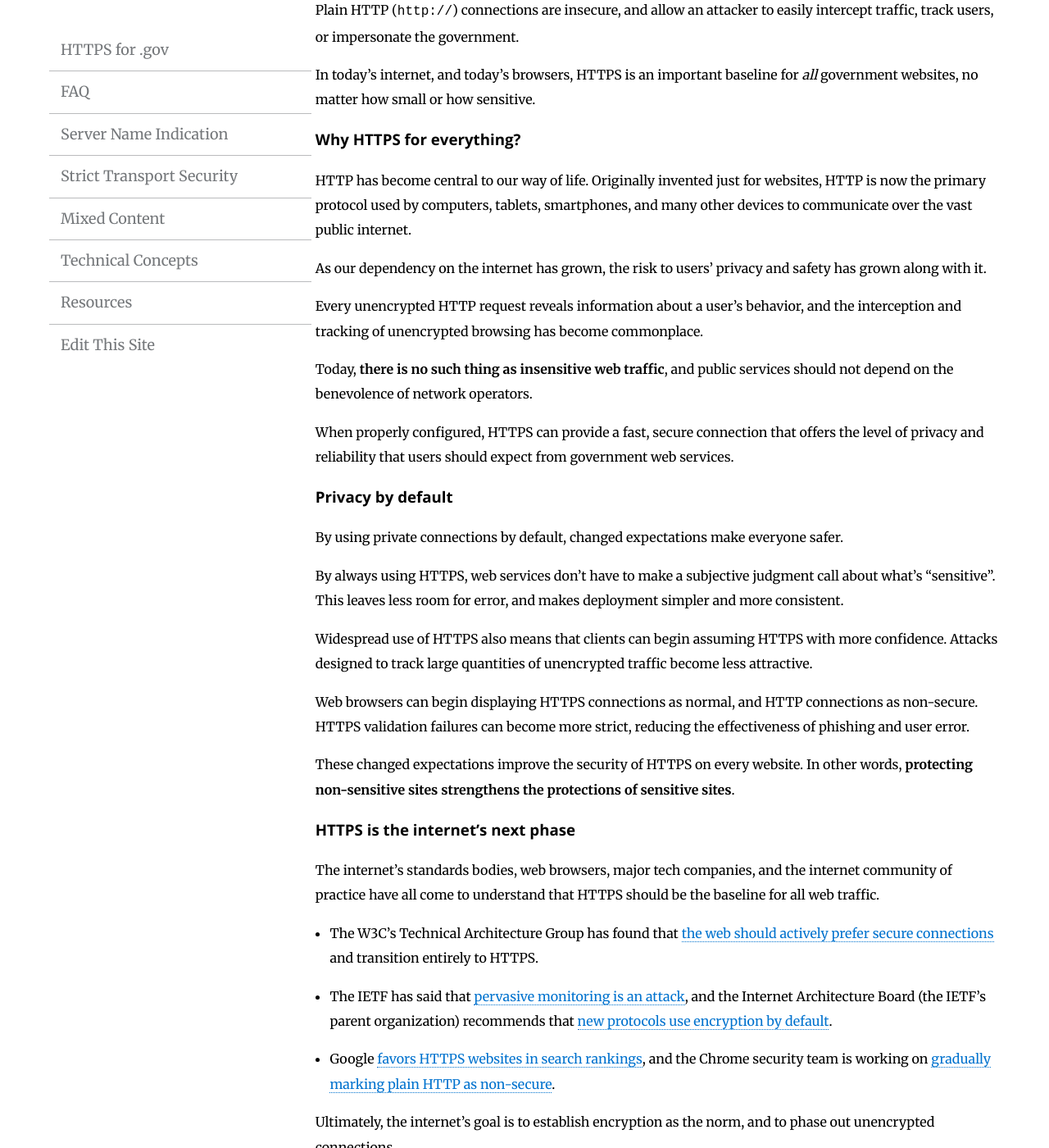
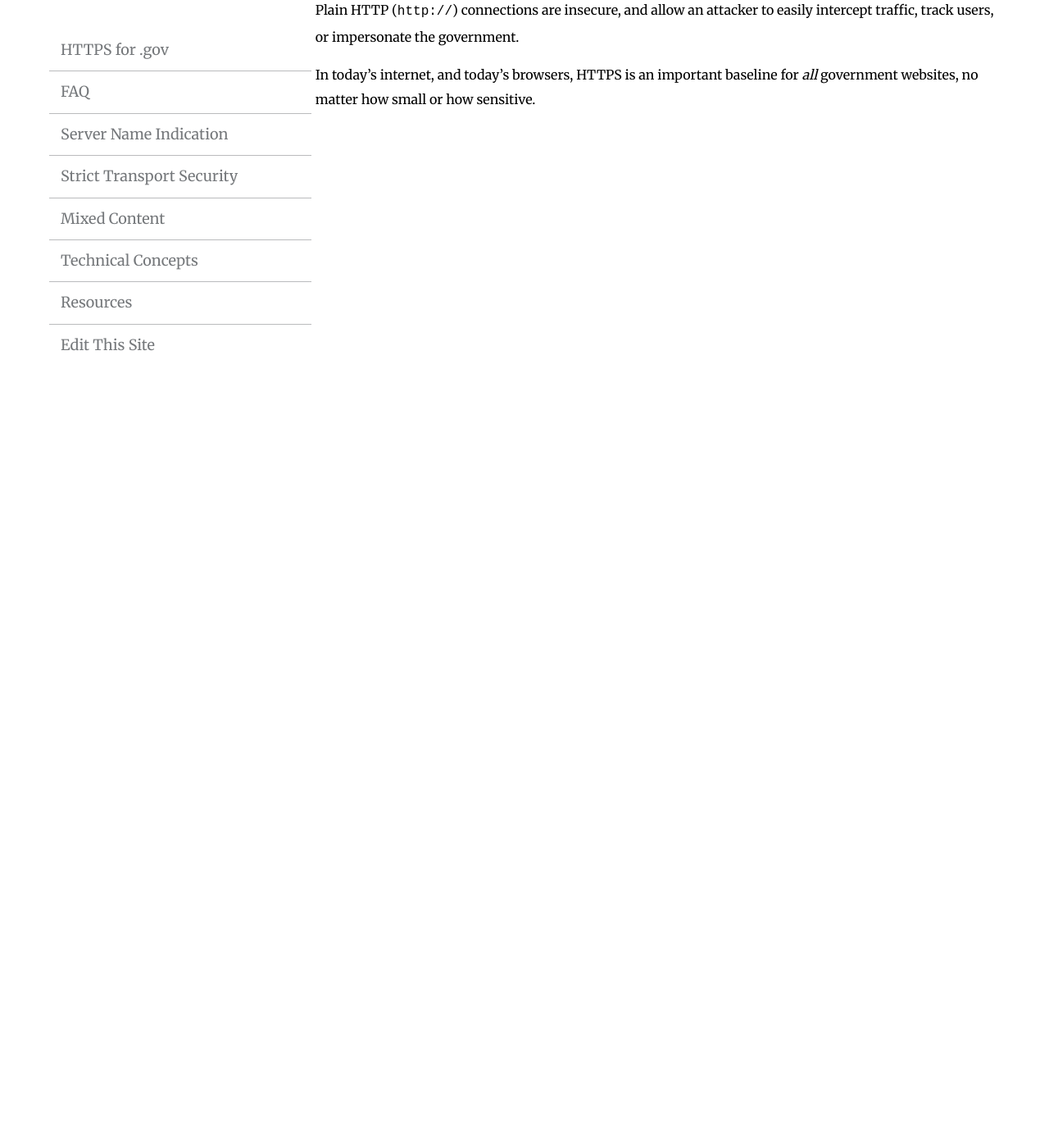
Before and after one commit to GSA/https, a Jekyll site: the page built from pages/index.md, in a window 1280 px wide and 1400 px high, scrolled down 270 px. Shown: the whole window at 82% size. Built offline with Jekyll 4.4.1, drawn with Linux system fonts in a browser that asks for light colours; Markdown is read by kramdown in place of the engine named in the settings; after the commit the page ends 900 px from its top, so only the background shows below that; some of the changed text lies outside the part shown.

Commit message:
rejigger resources, make /everything/ page

```diff
--- a/index.md
+++ b/pages/everything.md
@@ -1,18 +1,8 @@
 ---
 layout: page
-title: HTTPS for .gov
-permalink: /
+title: Why HTTPS for Everything?
+permalink: /everything/
 ---
-
-Government web services should provide reliable content and be protected from impersonation. Users should feel confident that their interactions with government web services are handled in a private manner.
-
-**HTTPS** (`https://`) provides a private encrypted connection across the public internet, and ensures that information has not been modified in transit.
-
-Plain HTTP (`http://`) connections are insecure, and allow an attacker to easily intercept traffic, track users, or impersonate the government.
-
-In today's internet, and today's browsers, HTTPS is an important baseline for _all_ government websites, no matter how small or how sensitive.
-
-### Why HTTPS for everything?
 
 HTTP has become central to our way of life. Originally invented just for websites, HTTP is now the primary protocol used by computers, tablets, smartphones, and many other devices to communicate over the vast public internet.
 
@@ -24,7 +14,7 @@
 
 When properly configured, HTTPS can provide a fast, secure connection that offers the level of privacy and reliability that users should expect from government web services.
 
-### Privacy by default
+## Privacy by default
 
 By using private connections by default, changed expectations make everyone safer.
 
@@ -36,13 +26,14 @@
 
 These changed expectations improve the security of HTTPS on every website. In other words, **protecting non-sensitive sites strengthens the protections of sensitive sites**.
 
-### HTTPS is the internet's next phase
+## HTTPS is the internet's next phase
 
 The internet's standards bodies, web browsers, major tech companies, and the internet community of practice have all come to understand that HTTPS should be the baseline for all web traffic.
 
 * The W3C's Technical Architecture Group has found that [the web should actively prefer secure connections](https://w3ctag.github.io/web-https/) and transition entirely to HTTPS.
 * The IETF has said that [pervasive monitoring is an attack](https://datatracker.ietf.org/doc/rfc7258/), and the Internet Architecture Board (the IETF's parent organization) recommends that [new protocols use encryption by default](http://www.internetsociety.org/news/internet-society-commends-internet-architecture-board-recommendation-encryption-default).
-* Google [favors HTTPS websites in search rankings](http://googleonlinesecurity.blogspot.com/2014/08/https-as-ranking-signal_6.html), and the Chrome security team is working on [gradually marking plain HTTP as non-secure](https://www.chromium.org/Home/chromium-security/marking-http-as-non-secure).
+* Google has begun to [favor HTTPS websites in search rankings](http://googleonlinesecurity.blogspot.com/2014/08/https-as-ranking-signal_6.html).
+* The Chrome and [Firefox](https://groups.google.com/d/msg/mozilla.dev.security/blV0MK4EbEE/i_Vy7sye0WsJ) security teams are working on [gradually marking plain HTTP as non-secure](https://www.chromium.org/Home/chromium-security/marking-http-as-non-secure).
 
 Ultimately, the internet's goal is to establish encryption as the norm, and to phase out unencrypted connections.
 
--- a/pages/resources.md
+++ b/pages/resources.md
@@ -6,21 +6,9 @@
 
 ### Articles
 
+* FTC: [FTC.gov is now HTTPS by default](https://www.ftc.gov/news-events/blogs/techftc/2015/03/ftcgov-now-https-default)
 * 18F: [Why we use HTTPS for every .gov we make](https://18f.gsa.gov/2014/11/13/why-we-use-https-in-every-gov-website-we-make/)
 * 18F: [The first .gov domains hardcoded into your browser as all-HTTPS](https://18f.gsa.gov/2015/02/09/the-first-gov-domains-hardcoded-into-your-browser-as-all-https/)
-* FTC: [FTC.gov is now HTTPS by default](https://www.ftc.gov/news-events/blogs/techftc/2015/03/ftcgov-now-https-default)
-* Ben Balter: [Why you should care about HTTPS, even if you have nothing to hide](http://ben.balter.com/2015/01/06/https-all-the-things/)
-
-### Internet standards movement
-
-* The W3C's Technical Architecture Group has found that [the web should actively prefer secure connections](https://w3ctag.github.io/web-https/) and transition entirely to HTTPS.
-* The IETF has said that [pervasive monitoring is an attack](https://datatracker.ietf.org/doc/rfc7258/), and the Internet Architecture Board (the IETF's parent organization) recommends that [new protocols use encryption by default](http://www.internetsociety.org/news/internet-society-commends-internet-architecture-board-recommendation-encryption-default).
-
-### Industry movement
-
-* Google [gives a search ranking boost](http://googlewebmastercentral.blogspot.com/2014/08/https-as-ranking-signal.html)  to HTTPS sites.
-* Chrome plans to [mark HTTP as non-secure](https://www.chromium.org/Home/chromium-security/marking-http-as-non-secure), as [does Firefox](https://groups.google.com/d/msg/mozilla.dev.security/blV0MK4EbEE/i_Vy7sye0WsJ).
-* Chrome also plans to [restrict some features to HTTPS sites](https://groups.google.com/a/chromium.org/forum/#!topic/blink-dev/2LXKVWYkOus), including geolocation.
 
 ### Standards and tools
 
```
Also changed, not shown: pages/index.md (added, +13 -0 lines).
